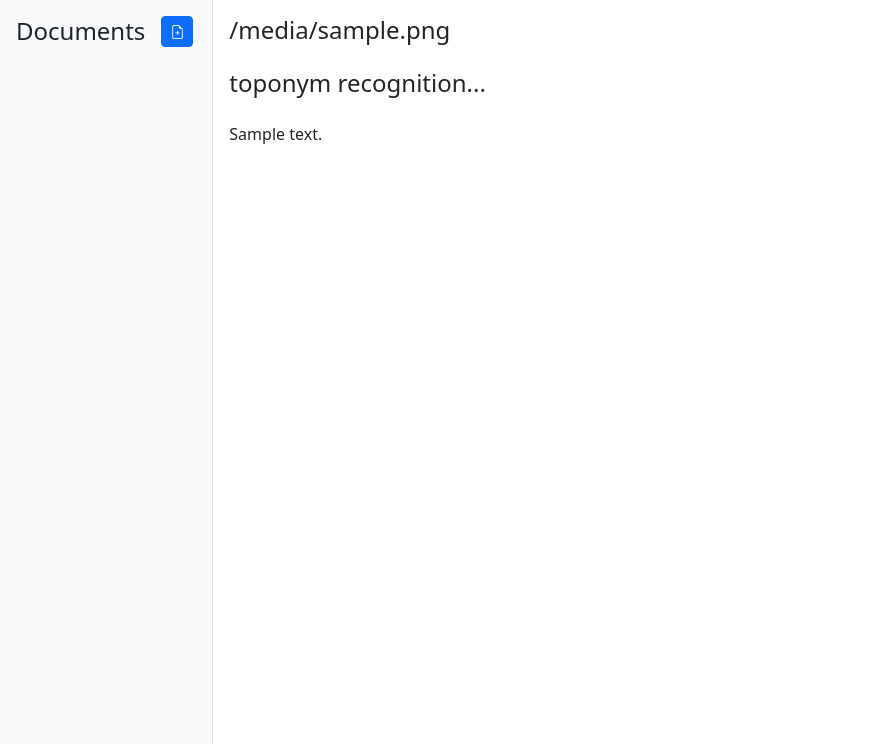
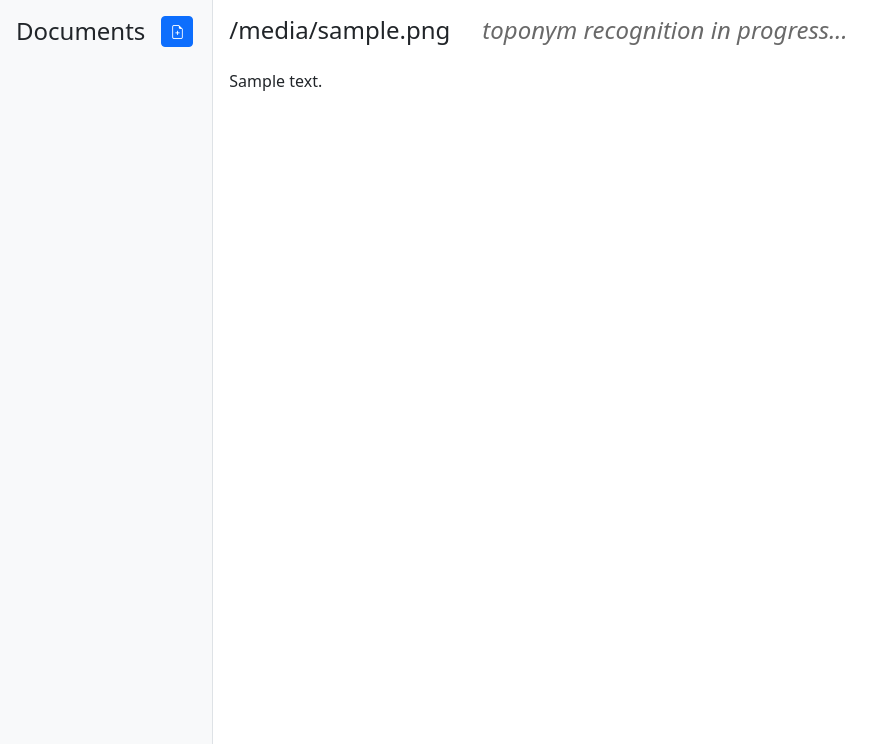
Before and after one commit to dguzh/geoparser, a Flask app: template geoparser/annotator/templates/annotate.html in a window 1280 px wide. Shown: the part 56-800 px from the top of the page, without its empty margins (0-890 px from the left). Run offline with Flask 3, Linux system fonts and the light colour scheme; the template is opened without the code that fills it: most values are stand-ins (such as "Sample title", 1, 10 or a date in 2020); parts of the project's set-up code (start-up, migrations or seed data) failed here and were passed over.

Commit message:
make message look nicer

```diff
--- a/geoparser/annotator/templates/annotate.html
+++ b/geoparser/annotator/templates/annotate.html
@@ -110,9 +110,11 @@
 
         <!-- Main Content -->
         <div class="col-md-10" id="main-content">
-            <h2 class="mt-3">{{ doc.filename }}</h2>
-            <h2 class="mt-3" id="toponym-recognition-indicator">toponym recognition...</h2>
-            <div id="document-text">{{ pre_annotated_text | safe }}</div>
+          <div class="col-md-10" id="document-header">
+            <h2 class="mt-3" style="text-align:left;float:left;">{{ doc.filename }}</h2>
+            <h2 class="mt-3" style="text-align:left;float:left;font-style:italic;color:#696969" id="toponym-recognition-indicator">toponym recognition in progress...</h2>
+          </div>
+          <div id="document-text">{{ pre_annotated_text | safe }}</div>
         </div>
     </div>
 </div>
```
